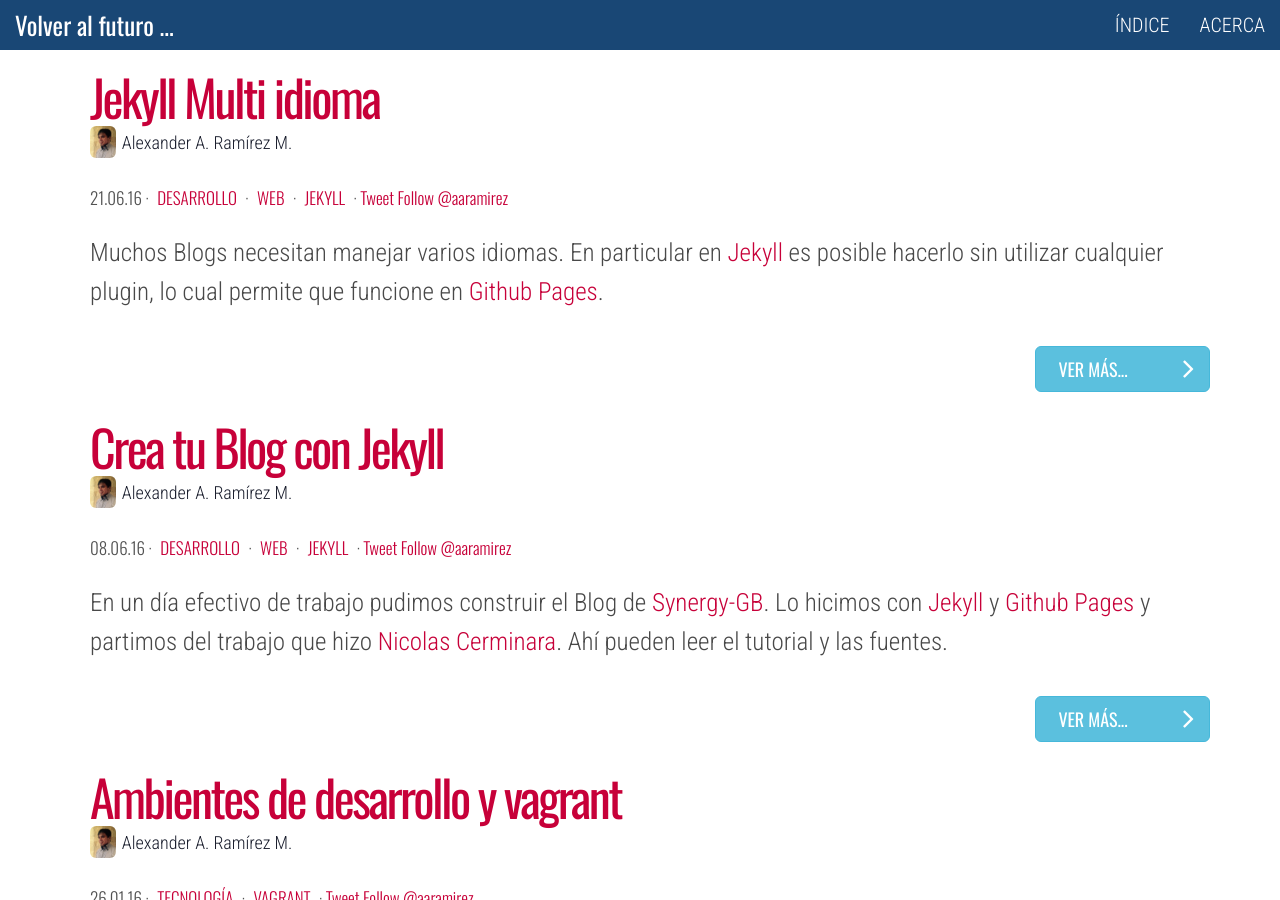
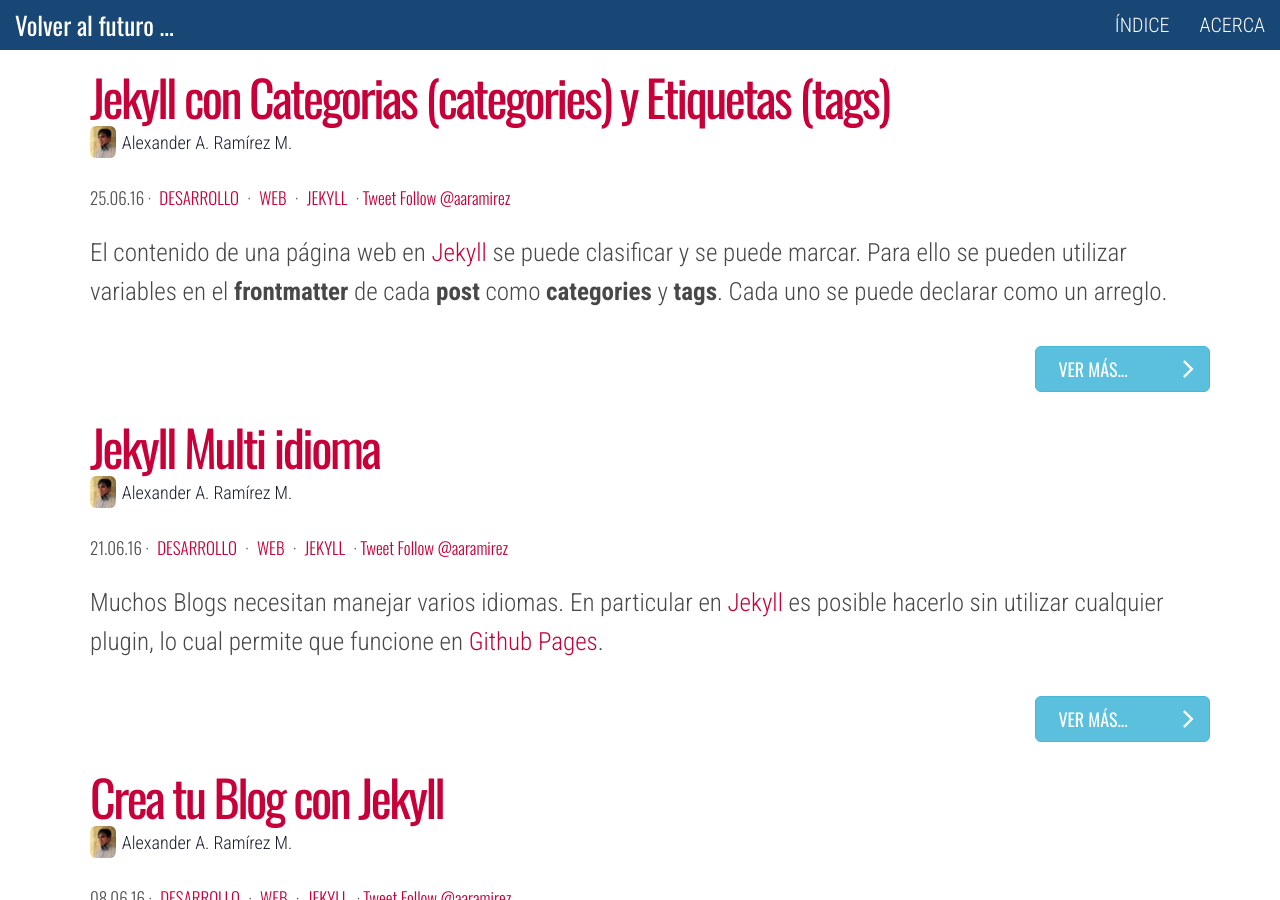
Before and after one commit to aaramirez/aaramirez.github.io, a Jekyll site: the page built from index.html, in a window 1280 px wide and 900 px high. Built offline with Jekyll 4.4.1, drawn with Linux system fonts in a browser that asks for light colours; nearby versions of some CDN libraries; the list of posts is cut into pages by our own code; comment, search, counter and statistics services are not loaded; some of the changed text lies outside the part shown.

Commit message:
New post about categories in jekyll

```diff
--- /dev/null
+++ b/_posts/tech/2016-06-25-categorias-etiquetas.md
@@ -0,0 +1,20 @@
+---
+title: "Jekyll con Categorias (categories) y Etiquetas (tags)"
+date: 2016-06-25 08:00:00
+categories: desarrollo web jekyll
+comments: true
+---
+
+El contenido de una página web en [Jekyll](https://jekyllrb.com/) se puede clasificar y se puede marcar. Para ello se pueden utilizar variables en el **frontmatter** de cada **post** como **categories** y **tags**. Cada uno se puede declarar como un arreglo.
+
+A partir de estas categorías o etiquetas se pueden crear páginas que filtren el contenido de alguna categoría específica o que tenga alguna etiqueta específica. Cuando publicas tu página a través de [Github Pages](https://pages.github.com/) no puedes utilizar plugins por lo que hay que ser un poco creativo para poder hacer la clasificación.
+
+Les dejo las referencias que he utilizado para implementar esta funcionalidad recientemente. Espero les sirva.
+
+
+- [codinfox](https://codinfox.github.io/dev/2015/03/06/use-tags-and-categories-in-your-jekyll-based-github-pages/)
+- [minddust](http://www.minddust.com/post/tags-and-categories-on-github-pages/)
+- [bradonomics.com](https://bradonomics.com/jekyll-categories/)
+- [christianspecht](http://christianspecht.de/2014/10/25/separate-pages-per-tag-category-with-jekyll-without-plugins/)
+- [chrisanthropic](https://www.chrisanthropic.com/blog/2014/jekyll-themed-category-pages-without-plugins/)
+- [mikeapted](http://www.mikeapted.com/jekyll/2015/12/30/category-and-tag-archives-in-jekyll-no-plugins/)
```
Also changed, not shown: _posts/tech/2016-06-08-jekyll-bootstrap.md (+2 -0 lines).
